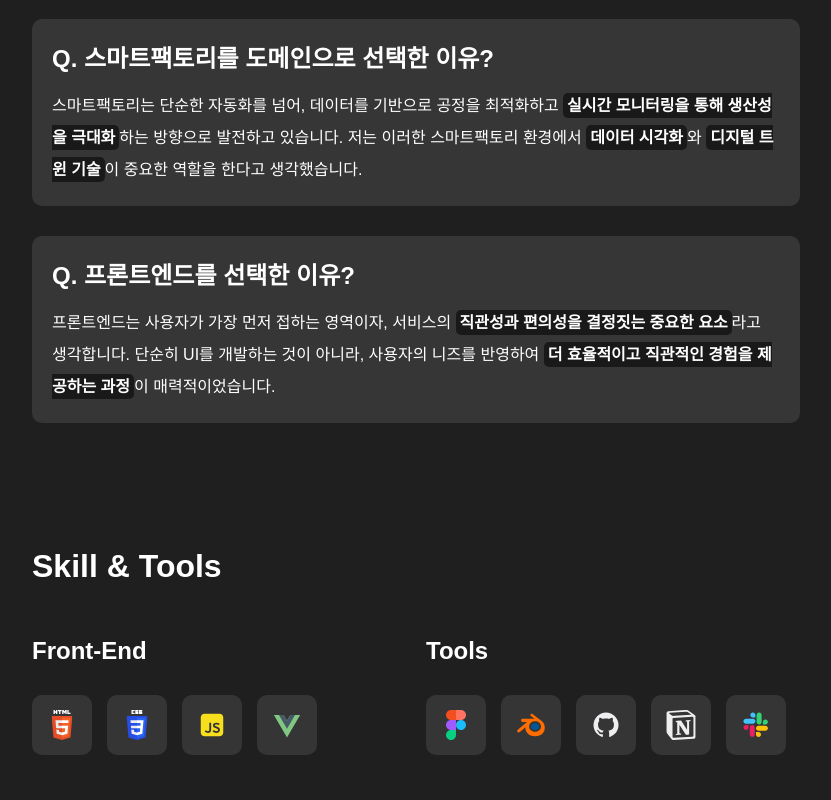
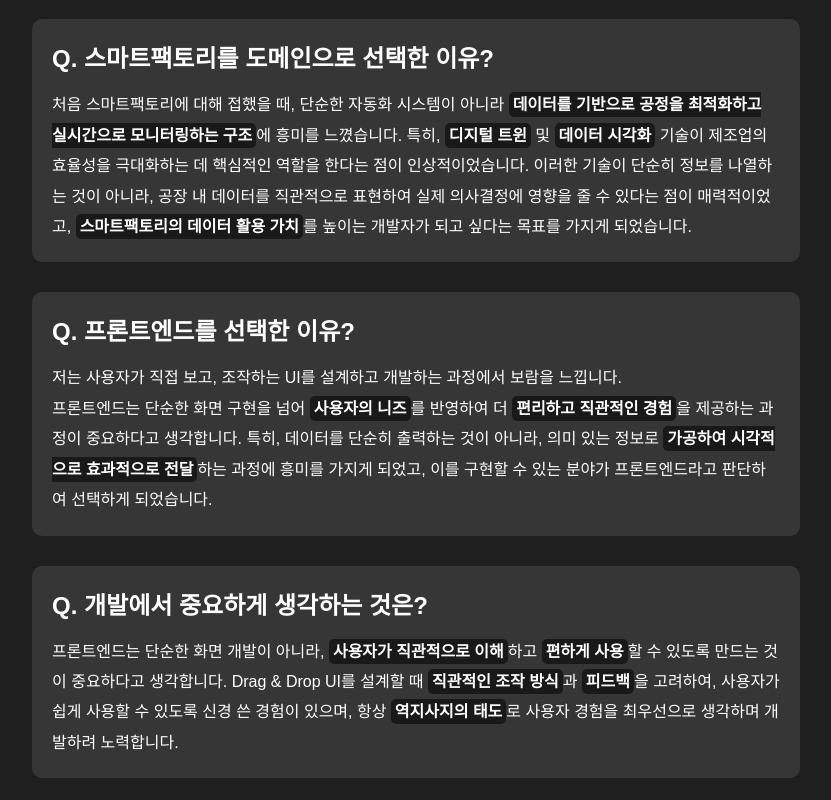
Before and after one commit to seobkun325/seobkun-portfolio, a Vue app: page / in a window 1280 px wide. Shown: the part 1420-2220 px from the top of the page, without its empty margins (224-1055 px from the left). Built offline with nearby package versions, Linux system fonts and the light colour scheme.

Commit message:
fix : about me question 1개 추가

```diff
--- a/src/components/AboutMe.vue
+++ b/src/components/AboutMe.vue
@@ -22,20 +22,37 @@
       <div class="about__qa">
         <div class="q">Q. 스마트팩토리를 도메인으로 선택한 이유?</div>
         <div class="a">
-          스마트팩토리는 단순한 자동화를 넘어, 데이터를 기반으로 공정을 최적화하고
-          <span class="a__highlight">실시간 모니터링을 통해 생산성을 극대화</span>하는 방향으로 발전하고 있습니다. 저는
-          이러한 스마트팩토리 환경에서 <span class="a__highlight">데이터 시각화</span>와
-          <span class="a__highlight">디지털 트윈 기술</span>이 중요한 역할을 한다고 생각했습니다.
+          처음 스마트팩토리에 대해 접했을 때, 단순한 자동화 시스템이 아니라
+          <span class="a__highlight">데이터를 기반으로 공정을 최적화하고 실시간으로 모니터링하는 구조</span>에 흥미를
+          느꼈습니다. 특히, <span class="a__highlight">디지털 트윈</span> 및
+          <span class="a__highlight">데이터 시각화</span> 기술이 제조업의 효율성을 극대화하는 데 핵심적인 역할을 한다는
+          점이 인상적이었습니다. 이러한 기술이 단순히 정보를 나열하는 것이 아니라, 공장 내 데이터를 직관적으로 표현하여
+          실제 의사결정에 영향을 줄 수 있다는 점이 매력적이었고,
+          <span class="a__highlight">스마트팩토리의 데이터 활용 가치</span>를 높이는 개발자가 되고 싶다는 목표를 가지게
+          되었습니다.
         </div>
       </div>
 
       <div class="about__qa">
         <div class="q">Q. 프론트엔드를 선택한 이유?</div>
+        <div class="a">저는 사용자가 직접 보고, 조작하는 UI를 설계하고 개발하는 과정에서 보람을 느낍니다.</div>
         <div class="a">
-          프론트엔드는 사용자가 가장 먼저 접하는 영역이자, 서비스의
-          <span class="a__highlight">직관성과 편의성을 결정짓는 중요한 요소</span>라고 생각합니다. 단순히 UI를 개발하는
-          것이 아니라, 사용자의 니즈를 반영하여
-          <span class="a__highlight">더 효율적이고 직관적인 경험을 제공하는 과정</span>이 매력적이었습니다.
+          프론트엔드는 단순한 화면 구현을 넘어
+          <span class="a__highlight">사용자의 니즈</span>를 반영하여 더
+          <span class="a__highlight">편리하고 직관적인 경험</span>을 제공하는 과정이 중요하다고 생각합니다. 특히,
+          데이터를 단순히 출력하는 것이 아니라, 의미 있는 정보로
+          <span class="a__highlight">가공하여 시각적으로 효과적으로 전달</span>하는 과정에 흥미를 가지게 되었고, 이를
+          구현할 수 있는 분야가 프론트엔드라고 판단하여 선택하게 되었습니다.
+        </div>
+      </div>
+      <div class="about__qa">
+        <div class="q">Q. 개발에서 중요하게 생각하는 것은?</div>
+        <div class="a">
+          프론트엔드는 단순한 화면 개발이 아니라, <span class="a__highlight">사용자가 직관적으로 이해</span>하고
+          <span class="a__highlight">편하게 사용</span>할 수 있도록 만드는 것이 중요하다고 생각합니다. Drag & Drop UI를
+          설계할 때 <span class="a__highlight">직관적인 조작 방식</span>과 <span class="a__highlight">피드백</span>을
+          고려하여, 사용자가 쉽게 사용할 수 있도록 신경 쓴 경험이 있으며, 항상
+          <span class="a__highlight">역지사지의 태도</span>로 사용자 경험을 최우선으로 생각하며 개발하려 노력합니다.
         </div>
       </div>
     </div>
@@ -185,7 +202,7 @@
   font-size: 1rem;
   text-align: left;
   font-weight: 300;
-  line-height: 2rem;
+  line-height: 1.9rem;
 }
 .a__highlight {
   background-color: rgb(25, 25, 25);
@@ -219,6 +236,7 @@
 .skills__category {
   flex: 1;
   min-width: 300px;
+  margin-bottom: 40px;
 }
 
 .skills__category h4 {
```
